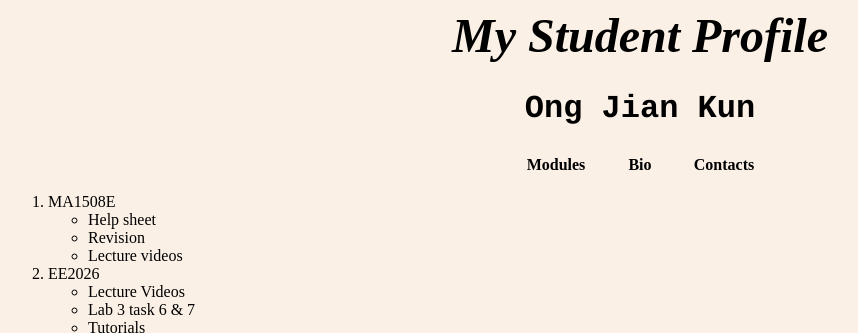
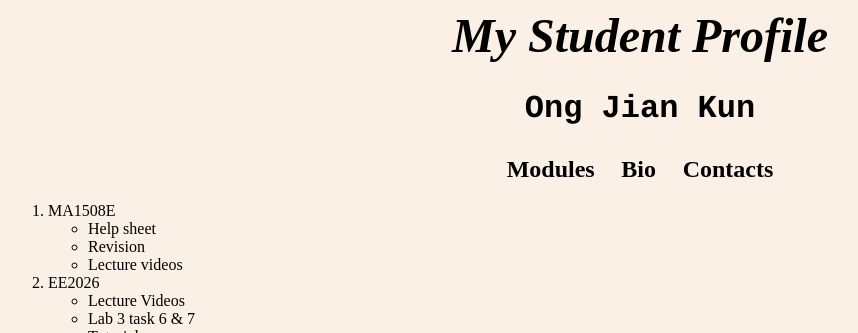
Before and after one commit to ojk26/noob-level-code, a plain HTML site: page index.html in a window 1280 px wide. Shown: the top 333 px of the page, without its empty margins (0-858 px from the left). Drawn offline with Linux system fonts and the light colour scheme.

Commit message:
Update cvstyle.css

```diff
--- a/cvstyle.css
+++ b/cvstyle.css
@@ -11,9 +11,9 @@ h2 {
 	font-family: courier;
 	font-size: 200%;
 }
-h3 {
+th {
 	text-align: center;
-	font-size: 180%;
+	font-size: 150%;
 }
 table{
 	margin-left: auto;
```
